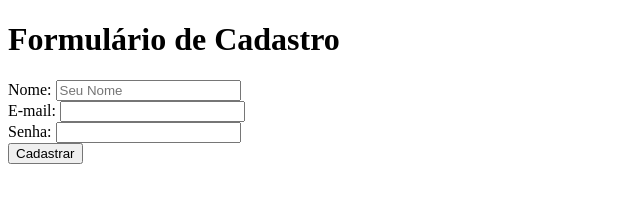
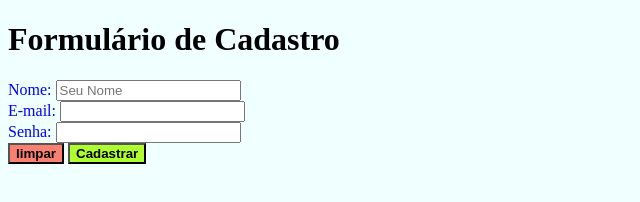
Before and after one commit to DohkoProxy/curso_ebac_frontend_2024, a plain HTML site: page formulario.html in a window 1280 px wide. Shown: the whole page, without its empty margins (0-640 px from the left). Drawn offline with Linux system fonts and the light colour scheme.

Commit message:
atualizacao formulaio.html

```diff
--- a/formulario.html
+++ b/formulario.html
@@ -4,6 +4,19 @@
     <meta charset="UTF-8">
     <meta name="viewport" content="width=device-width, initial-scale=1.0">
     <title>Formulário de Cadastro</title>
+    <style>
+        body{
+            background-color: azure;}
+        label{
+            color: blue;}
+        .botao{
+            background-color: greenyellow;
+        }
+        .botaoreset{
+            background-color: salmon;
+        }
+    </style>
+
 </head>
 <body>
     <h1>Formulário de Cadastro</h1>
@@ -14,7 +27,8 @@
         <input id="email" type="email"/><br />
         <label for="passwrd" >Senha:</label>
         <input id="passwrd" type="password"/><br />
-        <button type="submit" >Cadastrar</button>
+        <button class="botaoreset" type="reset" ><b>limpar</b></button>
+        <button class="botao" type="submit" ><b>Cadastrar</b></button>
     </form>
 
 </body>
```
